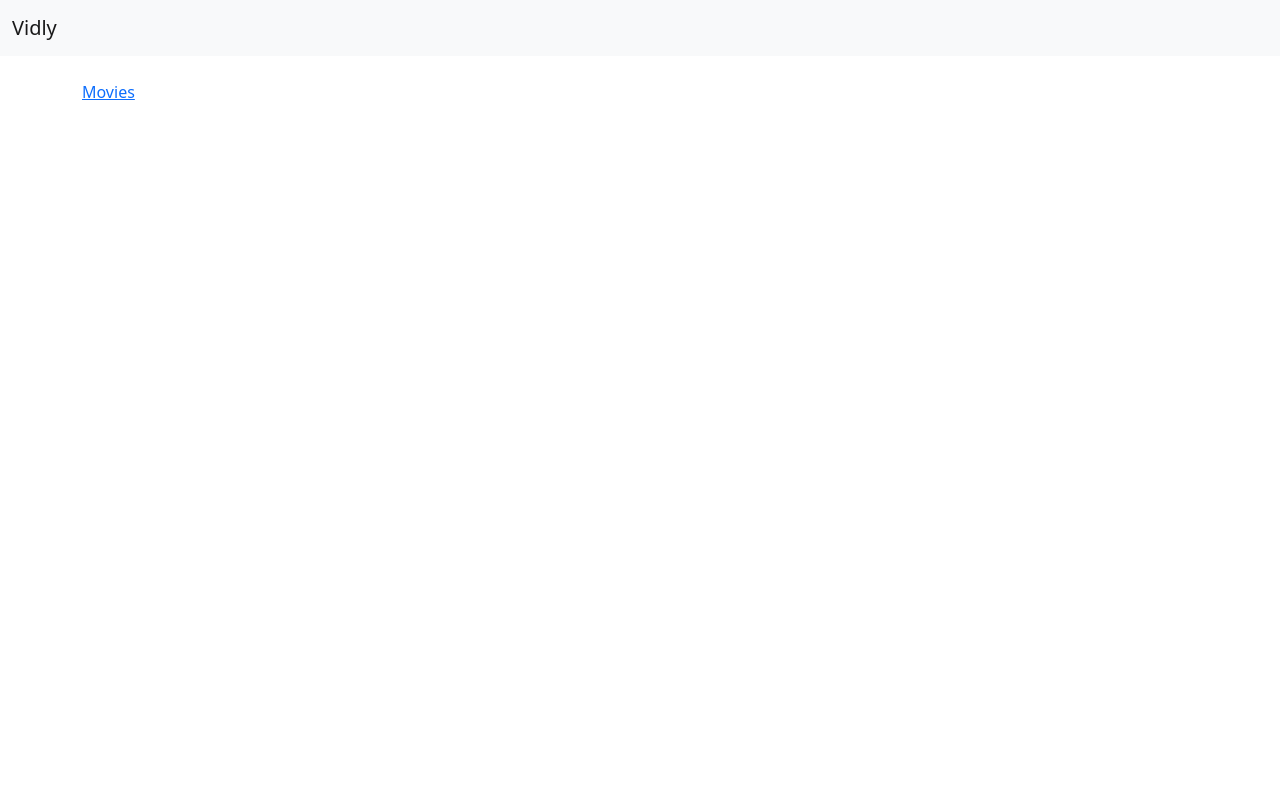
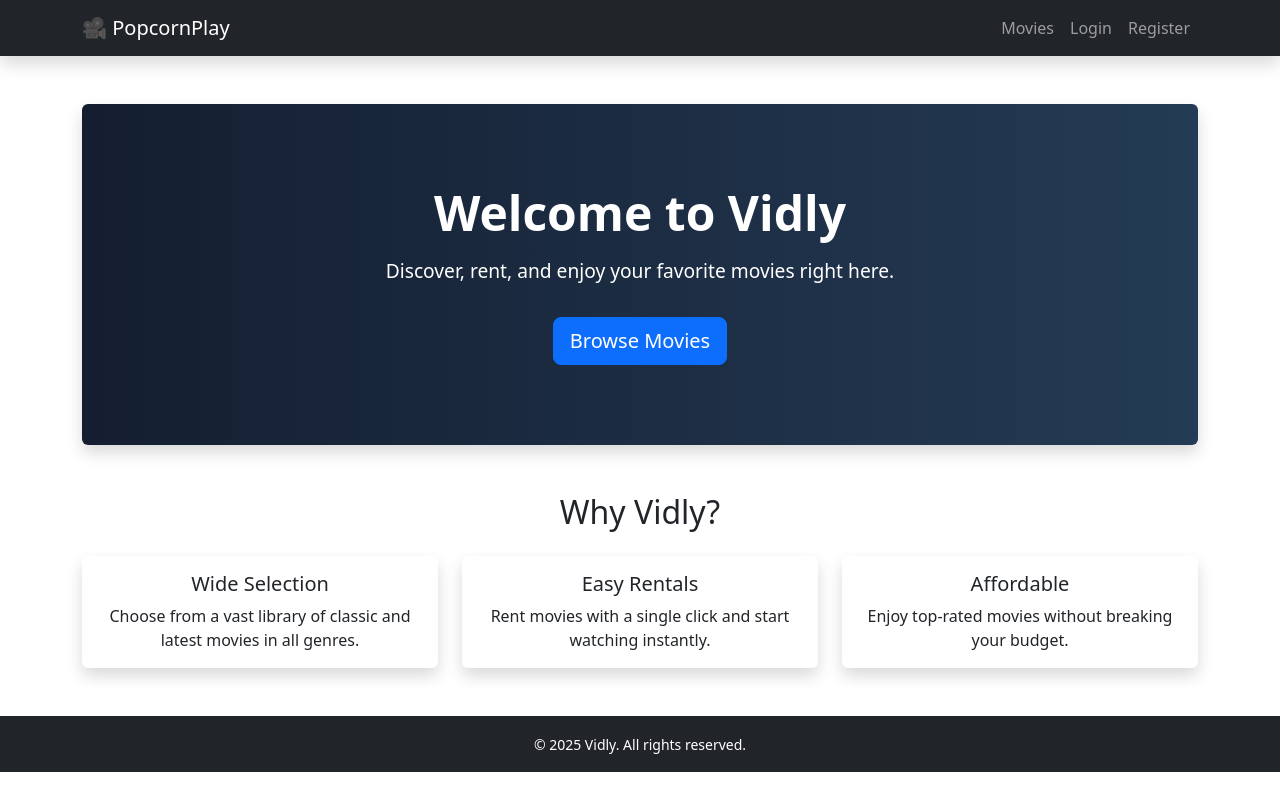
Before and after one commit to vihangarasanjali/Moovy, a Django app: page / in a window 1280 px wide. Before the commit the page is almost empty. Run offline with Django 3.2, Linux system fonts and the light colour scheme.

Commit message:
enhanced home page, log in, profile page, logout functions

```diff
--- a/movies/urls.py
+++ b/movies/urls.py
@@ -1,5 +1,6 @@
 from django.urls import path
 from . import views
+
 # movies/
 #movies/1/details
 
@@ -8,4 +9,5 @@ app_name = 'movies'
 urlpatterns =[
     path('', views.index, name='index'),
     path('<int:movie_id>',views.detail, name='detail'),
+
 ]
--- a/templates/base.html
+++ b/templates/base.html
@@ -1,36 +1,74 @@
 <!doctype html>
 <html lang="en">
   <head>
-    <!-- Required meta tags -->
     <meta charset="utf-8">
     <meta name="viewport" content="width=device-width, initial-scale=1">
+    <title>PopcornPlay</title>
 
     <!-- Bootstrap CSS -->
-    <link href="https://cdn.jsdelivr.net/npm/bootstrap@5.0.2/dist/css/bootstrap.min.css" rel="stylesheet" integrity="sha384-EVSTQN3/azprG1Anm3QDgpJLIm9Nao0Yz1ztcQTwFspd3yD65VohhpuuCOmLASjC" crossorigin="anonymous">
+    <link href="https://cdn.jsdelivr.net/npm/bootstrap@5.3.0/dist/css/bootstrap.min.css" rel="stylesheet">
 
-    <title>Vidly</title>
+    <!-- Optional custom CSS -->
+    <style>
+      .hero {
+        background: linear-gradient(to right, #141e30, #243b55);
+        color: white;
+        padding: 80px 20px;
+        text-align: center;
+      }
+      .hero h1 {
+        font-size: 3rem;
+        font-weight: bold;
+      }
+      .hero p {
+        font-size: 1.2rem;
+        margin-top: 15px;
+      }
+    </style>
   </head>
   <body>
-    <nav class="navbar navbar-light bg-light">
-        <div class="container-fluid">
-            <a class="navbar-brand" href="#">Vidly</a>
-        </div>
-    </nav>
-    <main class="container mt-4">
-        {% block content %}
-        <!-- Content will be injected here -->
-        {% endblock %}
+    <!-- Navbar -->
+    <nav class="navbar navbar-expand-lg navbar-dark bg-dark shadow">
+    <div class="container">
+      <a class="navbar-brand" href="{% url 'home' %}">🎥 PopcornPlay</a>
+      <button class="navbar-toggler" type="button" data-bs-toggle="collapse" data-bs-target="#navbarNav">
+        <span class="navbar-toggler-icon"></span>
+      </button>
+      <div class="collapse navbar-collapse" id="navbarNav">
+        <ul class="navbar-nav ms-auto">
+          <li class="nav-item"><a class="nav-link" href="{% url 'movies:index' %}">Movies</a></li>
+
+          {% if user.is_authenticated %}
+            <li class="nav-item nav-link">Hi, {{ user.username }}</li>
+            <li class="nav-item">
+              <form method="post" action="{% url 'logout' %}" style="display:inline;">
+                {% csrf_token %}
+                <button type="submit" class="btn btn-link nav-link" style="padding: 0; border: none; cursor: pointer; display: inline;">
+                  Logout
+                </button>
+              </form>
+            </li>
+          {% else %}
+            <li class="nav-item"><a class="nav-link" href="{% url 'login' %}">Login</a></li>
+            <li class="nav-item"><a class="nav-link" href="#">Register</a></li> <!-- Add register URL if you have one -->
+          {% endif %}
+        </ul>
+      </div>
+    </div>
+  </nav>
+
+
+    <!-- Main Content -->
+    <main class="container mt-5">
+      {% block content %}{% endblock %}
     </main>
 
-    <!-- Optional JavaScript; choose one of the two! -->
+    <!-- Footer -->
+    <footer class="bg-dark text-white text-center py-3 mt-5">
+      <small>© 2025 Vidly. All rights reserved.</small>
+    </footer>
 
-    <!-- Option 1: Bootstrap Bundle with Popper -->
-    <script src="https://cdn.jsdelivr.net/npm/bootstrap@5.0.2/dist/js/bootstrap.bundle.min.js" integrity="sha384-MrcW6ZMFYlzcLA8Nl+NtUVF0sA7MsXsP1UyJoMp4YLEuNSfAP+JcXn/tWtIaxVXM" crossorigin="anonymous"></script>
-
-    <!-- Option 2: Separate Popper and Bootstrap JS -->
-    <!--
-    <script src="https://cdn.jsdelivr.net/npm/@popperjs/core@2.9.2/dist/umd/popper.min.js" integrity="sha384-IQsoLXl5PILFhosVNubq5LC7Qb9DXgDA9i+tQ8Zj3iwWAwPtgFTxbJ8NT4GN1R8p" crossorigin="anonymous"></script>
-    <script src="https://cdn.jsdelivr.net/npm/bootstrap@5.0.2/dist/js/bootstrap.min.js" integrity="sha384-cVKIPhGWiC2Al4u+LWgxfKTRIcfu0JTxR+EQDz/bgldoEyl4H0zUF0QKbrJ0EcQF" crossorigin="anonymous"></script>
-    -->
+    <!-- Bootstrap JS -->
+    <script src="https://cdn.jsdelivr.net/npm/bootstrap@5.3.0/dist/js/bootstrap.bundle.min.js"></script>
   </body>
 </html>
--- a/templates/home.html
+++ b/templates/home.html
@@ -1,6 +1,41 @@
 {% extends "base.html" %}
 
 {% block content %}
-    <a href="{% url 'movies:index' %}">Movies</a>
+  <section class="hero rounded shadow">
+    <div class="container">
+      <h1>Welcome to Vidly</h1>
+      <p>Discover, rent, and enjoy your favorite movies right here.</p>
+      <a href="{% url 'movies:index' %}" class="btn btn-primary btn-lg mt-3">Browse Movies</a>
+    </div>
+  </section>
 
+  <section class="mt-5 text-center">
+    <h2 class="mb-4">Why Vidly?</h2>
+    <div class="row g-4">
+      <div class="col-md-4">
+        <div class="card border-0 shadow h-100">
+          <div class="card-body">
+            <h5 class="card-title">Wide Selection</h5>
+            <p class="card-text">Choose from a vast library of classic and latest movies in all genres.</p>
+          </div>
+        </div>
+      </div>
+      <div class="col-md-4">
+        <div class="card border-0 shadow h-100">
+          <div class="card-body">
+            <h5 class="card-title">Easy Rentals</h5>
+            <p class="card-text">Rent movies with a single click and start watching instantly.</p>
+          </div>
+        </div>
+      </div>
+      <div class="col-md-4">
+        <div class="card border-0 shadow h-100">
+          <div class="card-body">
+            <h5 class="card-title">Affordable</h5>
+            <p class="card-text">Enjoy top-rated movies without breaking your budget.</p>
+          </div>
+        </div>
+      </div>
+    </div>
+  </section>
 {% endblock %}
--- a/vidly/settings.py
+++ b/vidly/settings.py
@@ -120,3 +120,5 @@ USE_TZ = True
 # https://docs.djangoproject.com/en/2.1/howto/static-files/
 
 STATIC_URL = '/static/'
+LOGIN_REDIRECT_URL = '/accounts/profile/'
+LOGOUT_REDIRECT_URL = '/'
--- a/vidly/urls.py
+++ b/vidly/urls.py
@@ -17,6 +17,10 @@ from django.contrib import admin
 from django.urls import path, include
 from api.models import MovieResource
 from . import views
+from django.contrib.auth import views as auth_views
+from movies import views as movies_views
+from django.contrib.auth.views import LogoutView
+
 
 movie_resource = MovieResource()
 
@@ -24,5 +28,8 @@ urlpatterns = [
     path('', views.home, name='home'),  # Home view
     path('admin/', admin.site.urls),
     path('movies/', include('movies.urls')),  # Include the movies app URLs
-    path('api/', include(movie_resource.urls)),  # Include the API app URLs
+    path('api/', include(movie_resource.urls)),# Include the API app URLs
+    path('accounts/login/', auth_views.LoginView.as_view(template_name='login.html'), name='login'),
+    path('accounts/profile/', views.profile, name='profile'),  # Profile view (protected)
+    path('accounts/logout/', LogoutView.as_view(next_page='home'), name='logout'),
 ]
--- a/vidly/views.py
+++ b/vidly/views.py
@@ -1,4 +1,9 @@
 from django.shortcuts import render
+from django.contrib.auth.decorators import login_required
 
 def home(request):
     return render(request, 'home.html')
+
+@login_required
+def profile(request):
+    return render(request, 'profile.html')
```
Also changed, not shown: templates/login.html (added, +12 -0 lines), templates/profile.html (added, +11 -0 lines), db.sqlite3.
